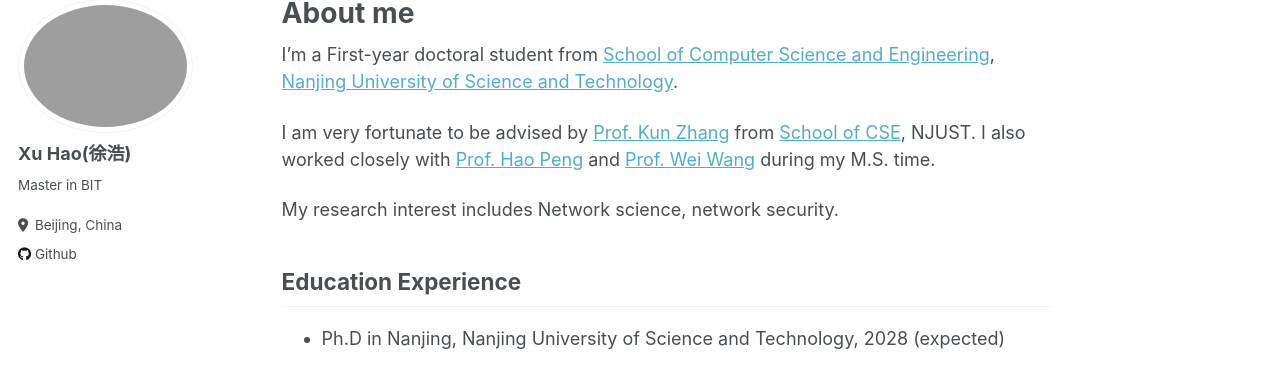
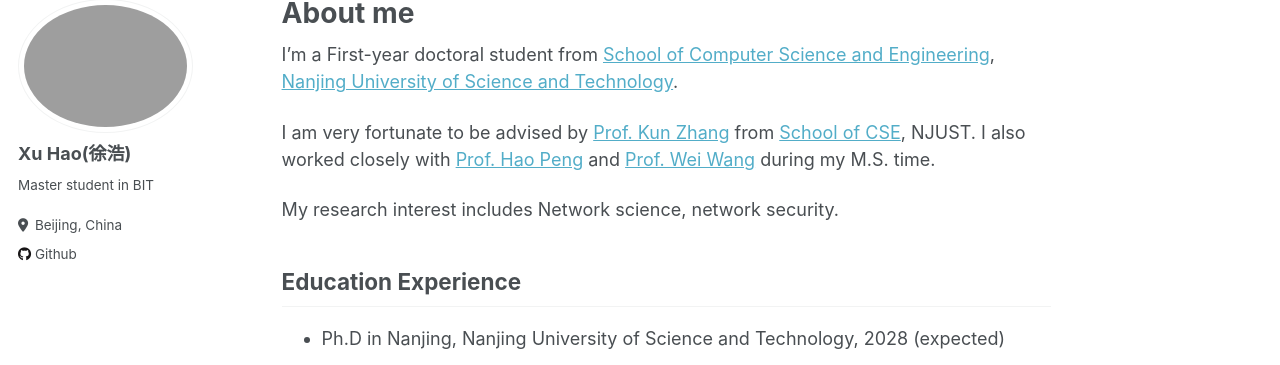
Before and after one commit to xuhaoo0/xuhaoo0.github.io, a Jekyll site: the page built from _pages/about.md, in a window 1280 px wide. Shown: the part 107-472 px from the top of the page. Built offline with Jekyll 4.4.1, drawn with Linux system fonts in a browser that asks for light colours.

Commit message:
Update _config.yml

```diff
--- a/_config.yml
+++ b/_config.yml
@@ -24,7 +24,7 @@ author:
   avatar           : "profile.jpg"
   name             : "Xu Hao(徐浩)"
   pronouns         : # example: "she/her"
-  bio              : "Master in BIT"
+  bio              : "Master student in BIT"
   location         : "Beijing, China"
   #employer         : "Red Brick University"
   uri              : # URL
```
